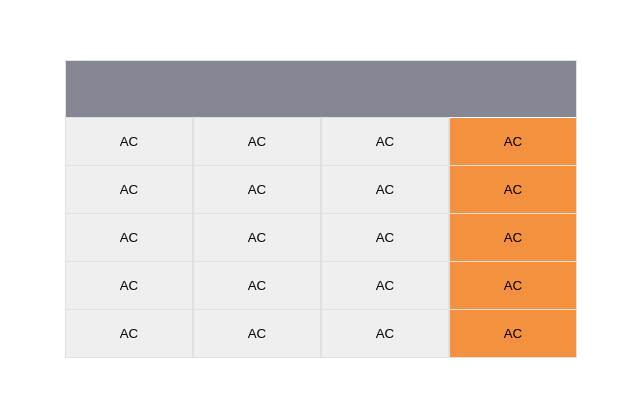
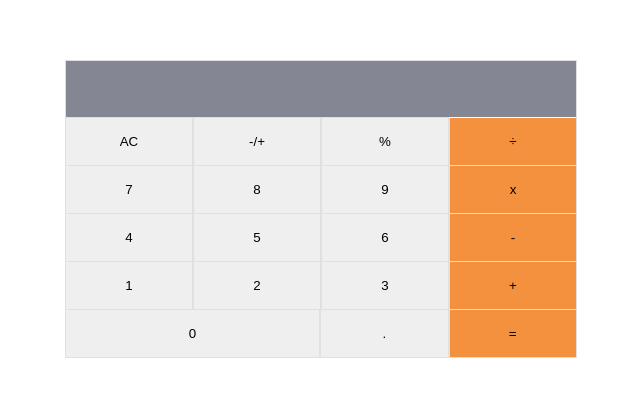
Before and after one commit to moise10r/math-magicians, a React (Create React App) app: page / in a window 1280 px wide. Shown: the part 191-588 px from the top of the page, without its empty margins (319-959 px from the left). Built offline with nearby package versions, Linux system fonts and the light colour scheme.

Commit message:
Add calculator signes

```diff
--- a/src/assets/styles/main.css
+++ b/src/assets/styles/main.css
@@ -94,3 +94,12 @@ button {
 .calculator-main-container .row:nth-child(2) .btn:last-child {
   border-top: 0;
 }
+
+.calculator-main-container .row:last-child .btn:first-child {
+  flex: 2;
+}
+
+.calculator-main-container .row:last-child .btn:nth-child(2),
+.calculator-main-container .row:last-child .btn:last-child {
+  flex: 1;
+}
--- a/src/components/calculator.jsx
+++ b/src/components/calculator.jsx
@@ -14,33 +14,32 @@ class Calculator extends Component {
         </div>
         <div className="row flex-center keyboard">
           <button className="btn" type="button">AC</button>
-          <button className="btn" type="button">AC</button>
-          <button className="btn" type="button">AC</button>
-          <button className="btn" type="button">AC</button>
+          <button className="btn" type="button">-/+</button>
+          <button className="btn" type="button">&#x25;</button>
+          <button className="btn" type="button">&#xf7;</button>
         </div>
         <div className="row flex-center keyboard">
-          <button className="btn" type="button">AC</button>
-          <button className="btn" type="button">AC</button>
-          <button className="btn" type="button">AC</button>
-          <button className="btn" type="button">AC</button>
+          <button className="btn" type="button">7</button>
+          <button className="btn" type="button">8</button>
+          <button className="btn" type="button">9</button>
+          <button className="btn" type="button">x</button>
         </div>
         <div className="row flex-center keyboard">
-          <button className="btn" type="button">AC</button>
-          <button className="btn" type="button">AC</button>
-          <button className="btn" type="button">AC</button>
-          <button className="btn" type="button">AC</button>
+          <button className="btn" type="button">4</button>
+          <button className="btn" type="button">5</button>
+          <button className="btn" type="button">6</button>
+          <button className="btn" type="button">-</button>
         </div>
         <div className="row flex-center keyboard">
-          <button className="btn" type="button">AC</button>
-          <button className="btn" type="button">AC</button>
-          <button className="btn" type="button">AC</button>
-          <button className="btn" type="button">AC</button>
+          <button className="btn" type="button">1</button>
+          <button className="btn" type="button">2</button>
+          <button className="btn" type="button">3</button>
+          <button className="btn" type="button">+</button>
         </div>
         <div className="row flex-center keyboard">
-          <button className="btn" type="button">AC</button>
-          <button className="btn" type="button">AC</button>
-          <button className="btn" type="button">AC</button>
-          <button className="btn" type="button">AC</button>
+          <button className="btn" type="button">0</button>
+          <button className="btn" type="button">.</button>
+          <button className="btn" type="button">=</button>
         </div>
       </div>
     );
```
